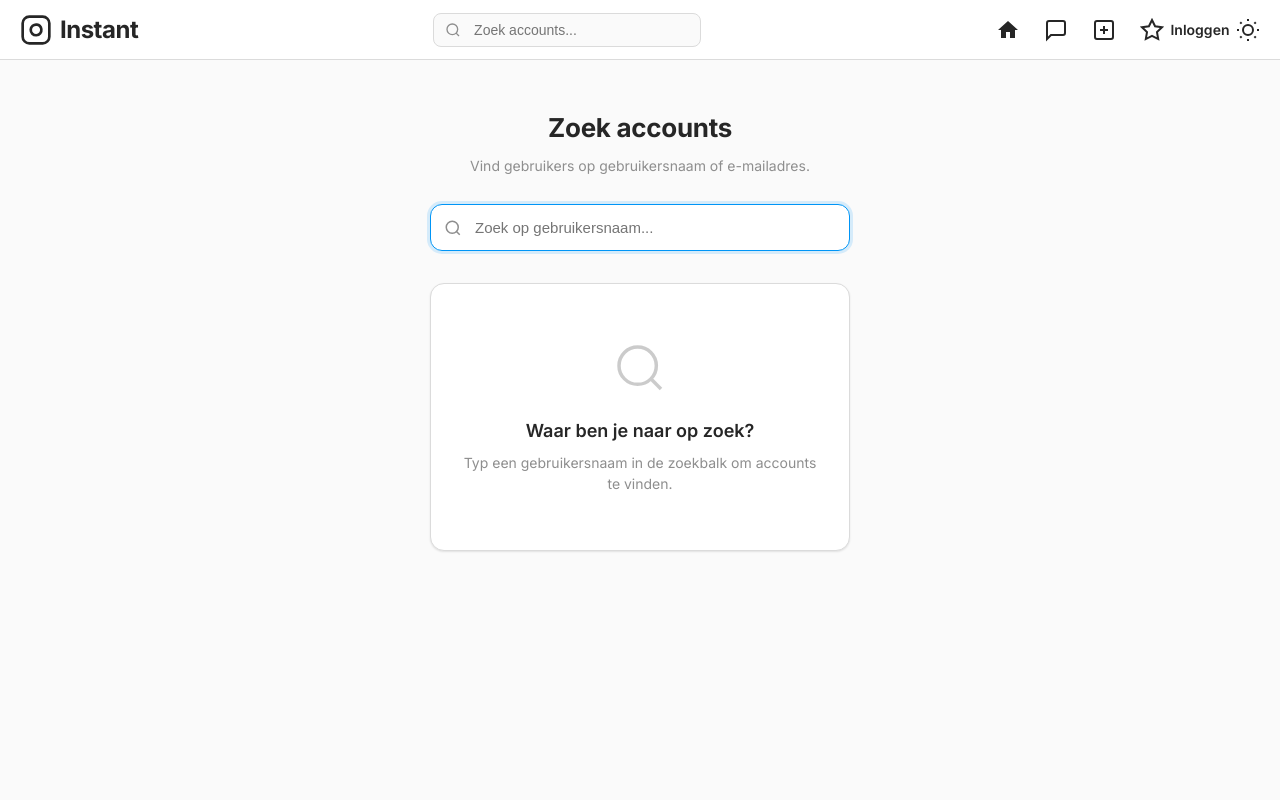
After one commit to YoussefK49/ExamenProject, a PHP site: page /search.php in a window 1280 px wide. The commit adds this page. Run offline with PHP 8.4, Linux system fonts and the light colour scheme.

Commit message:
search account functie toegevoegd

```diff
--- a/db.php
+++ b/db.php
@@ -199,3 +199,27 @@ function isFollowing($followerId, $followingId) {
     $stmt->close();
     return $exists;
 }
+
+function searchUsers($query, $limit = 20) {
+    global $mysqli;
+    $query = trim($query);
+    if ($query === '') {
+        return [];
+    }
+
+    $like = '%' . $query . '%';
+    $sql = "SELECT u.id, u.username, u.email, u.avatar, u.created_at,
+            (SELECT COUNT(*) FROM posts p WHERE p.user_id = u.id) AS post_count
+            FROM users u
+            WHERE u.username LIKE ? OR u.email LIKE ?
+            ORDER BY u.username ASC
+            LIMIT ?";
+
+    $stmt = $mysqli->prepare($sql);
+    $stmt->bind_param('ssi', $like, $like, $limit);
+    $stmt->execute();
+    $result = $stmt->get_result();
+    $users = $result->fetch_all(MYSQLI_ASSOC);
+    $stmt->close();
+    return $users;
+}
--- a/index.php
+++ b/index.php
@@ -70,13 +70,13 @@ $stories = getStories(10);
       </svg>
       <span class="brand-text">Instant</span>
     </div>
-    <div class="navbar-search">
-      <input type="text" placeholder="Zoek..." class="search-input">
+    <form action="search.php" method="get" class="navbar-search">
+      <input type="search" name="q" placeholder="Zoek accounts..." class="search-input" autocomplete="off">
       <svg class="search-icon" viewBox="0 0 24 24" fill="none" stroke="currentColor" stroke-width="2">
         <circle cx="11" cy="11" r="8"></circle>
         <line x1="21" y1="21" x2="16.65" y2="16.65"></line>
       </svg>
-    </div>
+    </form>
     <div class="navbar-icons">
       <button class="nav-icon" aria-label="Home">
         <svg viewBox="0 0 24 24" fill="currentColor">
--- /dev/null
+++ b/search.php
@@ -0,0 +1,198 @@
+<?php
+require_once 'db.php';
+require_once 'auth.php';
+
+if ($_SERVER['REQUEST_METHOD'] === 'POST' && !empty($_POST['action'])) {
+    requireLogin();
+    $action = $_POST['action'];
+    $userId = getCurrentUserId();
+    $redirectQuery = isset($_GET['q']) ? '?q=' . urlencode($_GET['q']) : '';
+
+    if ($action === 'follow' && !empty($_POST['following_id'])) {
+        followUser($userId, (int) $_POST['following_id']);
+        header('Location: search.php' . $redirectQuery);
+        exit;
+    }
+
+    if ($action === 'unfollow' && !empty($_POST['following_id'])) {
+        unfollowUser($userId, (int) $_POST['following_id']);
+        header('Location: search.php' . $redirectQuery);
+        exit;
+    }
+}
+
+$query = isset($_GET['q']) ? trim($_GET['q']) : '';
+$results = $query !== '' ? searchUsers($query) : [];
+$currentUserId = getCurrentUserId();
+?>
+<!DOCTYPE html>
+<html lang="nl">
+<head>
+  <meta charset="UTF-8" />
+  <meta name="viewport" content="width=device-width, initial-scale=1.0" />
+  <title>Zoeken - Instant</title>
+  <link rel="stylesheet" href="styles.css" />
+  <link href="https://fonts.googleapis.com/css2?family=Inter:wght@400;500;600;700;800&display=swap" rel="stylesheet">
+  <script src="script.js" defer></script>
+</head>
+<body data-theme="light">
+  <header class="navbar">
+    <a href="index.php" class="navbar-brand-link">
+      <div class="navbar-brand">
+        <svg class="logo" viewBox="0 0 24 24" fill="none" stroke="currentColor" stroke-width="2">
+          <rect x="2" y="2" width="20" height="20" rx="5" ry="5"></rect>
+          <path d="M16 11.37A4 4 0 1 1 12.63 8 4 4 0 0 1 16 11.37z"></path>
+          <line x1="17.5" y1="6.5" x2="17.51" y2="6.5"></line>
+        </svg>
+        <span class="brand-text">Instant</span>
+      </div>
+    </a>
+    <form action="search.php" method="get" class="navbar-search">
+      <input type="search" name="q" value="<?php echo htmlspecialchars($query, ENT_QUOTES, 'UTF-8'); ?>" placeholder="Zoek accounts..." class="search-input" autocomplete="off">
+      <svg class="search-icon" viewBox="0 0 24 24" fill="none" stroke="currentColor" stroke-width="2">
+        <circle cx="11" cy="11" r="8"></circle>
+        <line x1="21" y1="21" x2="16.65" y2="16.65"></line>
+      </svg>
+    </form>
+    <div class="navbar-icons">
+      <a href="index.php" class="nav-icon" aria-label="Home">
+        <svg viewBox="0 0 24 24" fill="currentColor">
+          <path d="M10 20v-6h4v6h5v-8h3L12 3 2 12h3v8z"/>
+        </svg>
+      </a>
+      <button class="nav-icon" aria-label="Berichten">
+        <svg viewBox="0 0 24 24" fill="none" stroke="currentColor" stroke-width="2">
+          <path d="M21 15a2 2 0 0 1-2 2H7l-4 4V5a2 2 0 0 1 2-2h14a2 2 0 0 1 2 2z"/>
+        </svg>
+      </button>
+      <button class="nav-icon" aria-label="Nieuwe post" <?php echo isLoggedIn() ? "onclick=\"window.location.href='index.php'\"" : "onclick=\"window.location.href='login.php'\""; ?>>
+        <svg viewBox="0 0 24 24" fill="none" stroke="currentColor" stroke-width="2">
+          <rect x="3" y="3" width="18" height="18" rx="2" ry="2"/>
+          <line x1="12" y1="8" x2="12" y2="16"/>
+          <line x1="8" y1="12" x2="16" y2="12"/>
+        </svg>
+      </button>
+      <button class="nav-icon" aria-label="Ontdek">
+        <svg viewBox="0 0 24 24" fill="none" stroke="currentColor" stroke-width="2">
+          <polygon points="12 2 15.09 8.26 22 9.27 17 14.14 18.18 21.02 12 17.77 5.82 21.02 7 14.14 2 9.27 8.91 8.26 12 2"/>
+        </svg>
+      </button>
+      <?php if (isLoggedIn()): ?>
+      <button class="nav-icon profile-btn" aria-label="Profiel" onclick="window.location.href='profile.php'">
+        <div class="profile-avatar-small"></div>
+      </button>
+      <?php else: ?>
+      <a href="login.php" class="nav-icon" style="text-decoration: none; color: var(--text); font-weight: 600; font-size: 14px; display: flex; align-items: center;">Inloggen</a>
+      <?php endif; ?>
+      <button id="themeToggle" class="nav-icon" aria-label="Wissel thema">
+        <svg class="sun-icon" viewBox="0 0 24 24" fill="none" stroke="currentColor" stroke-width="2">
+          <circle cx="12" cy="12" r="5"/>
+          <line x1="12" y1="1" x2="12" y2="3"/>
+          <line x1="12" y1="21" x2="12" y2="23"/>
+          <line x1="4.22" y1="4.22" x2="5.64" y2="5.64"/>
+          <line x1="18.36" y1="18.36" x2="19.78" y2="19.78"/>
+          <line x1="1" y1="12" x2="3" y2="12"/>
+          <line x1="21" y1="12" x2="23" y2="12"/>
+          <line x1="4.22" y1="19.78" x2="5.64" y2="18.36"/>
+          <line x1="18.36" y1="5.64" x2="19.78" y2="4.22"/>
+        </svg>
+      </button>
+    </div>
+  </header>
+
+  <main class="search-page">
+    <div class="search-page-inner">
+    <div class="search-page-header">
+      <h1>Zoek accounts</h1>
+      <p>Vind gebruikers op gebruikersnaam of e-mailadres.</p>
+    </div>
+
+    <form action="search.php" method="get" class="search-page-form">
+      <div class="search-page-input-wrap">
+        <input type="search" name="q" value="<?php echo htmlspecialchars($query, ENT_QUOTES, 'UTF-8'); ?>" placeholder="Zoek op gebruikersnaam..." class="search-page-input" autofocus>
+        <svg class="search-icon" viewBox="0 0 24 24" fill="none" stroke="currentColor" stroke-width="2">
+          <circle cx="11" cy="11" r="8"></circle>
+          <line x1="21" y1="21" x2="16.65" y2="16.65"></line>
+        </svg>
+      </div>
+    </form>
+
+    <?php if ($query === ''): ?>
+    <div class="search-empty">
+      <svg class="search-empty-icon" viewBox="0 0 24 24" fill="none" stroke="currentColor" stroke-width="1.5">
+        <circle cx="11" cy="11" r="8"></circle>
+        <line x1="21" y1="21" x2="16.65" y2="16.65"></line>
+      </svg>
+      <h2>Waar ben je naar op zoek?</h2>
+      <p>Typ een gebruikersnaam in de zoekbalk om accounts te vinden.</p>
+    </div>
+    <?php elseif (empty($results)): ?>
+    <div class="search-empty">
+      <svg class="search-empty-icon" viewBox="0 0 24 24" fill="none" stroke="currentColor" stroke-width="1.5">
+        <path d="M20 21v-2a4 4 0 0 0-4-4H8a4 4 0 0 0-4 4v2"/>
+        <circle cx="12" cy="7" r="4"/>
+      </svg>
+      <h2>Geen resultaten</h2>
+      <p>Er zijn geen accounts gevonden voor "<?php echo htmlspecialchars($query, ENT_QUOTES, 'UTF-8'); ?>".</p>
+    </div>
+    <?php else: ?>
+    <div class="search-results">
+      <?php foreach ($results as $account): ?>
+      <?php
+        $initial = strtoupper(mb_substr($account['username'], 0, 1));
+        $isFollowing = $currentUserId && isFollowing($currentUserId, (int) $account['id']);
+        $isSelf = $currentUserId && (int) $account['id'] === $currentUserId;
+      ?>
+      <div class="search-result-item">
+        <a href="profile.php?user_id=<?php echo (int) $account['id']; ?>" class="search-result-link">
+          <div class="search-result-avatar"><?php echo htmlspecialchars($initial, ENT_QUOTES, 'UTF-8'); ?></div>
+          <div class="search-result-info">
+            <span class="search-result-username"><?php echo htmlspecialchars($account['username'], ENT_QUOTES, 'UTF-8'); ?></span>
+            <span class="search-result-meta">
+              <?php echo (int) $account['post_count']; ?> posts · <?php echo htmlspecialchars($account['email'], ENT_QUOTES, 'UTF-8'); ?>
+            </span>
+          </div>
+        </a>
+        <?php if (isLoggedIn() && !$isSelf): ?>
+        <div class="search-result-action">
+          <form method="post">
+            <input type="hidden" name="action" value="<?php echo $isFollowing ? 'unfollow' : 'follow'; ?>" />
+            <input type="hidden" name="following_id" value="<?php echo (int) $account['id']; ?>" />
+            <button type="submit" class="follow-btn"><?php echo $isFollowing ? 'Gevolgd' : 'Volgen'; ?></button>
+          </form>
+        </div>
+        <?php elseif (!isLoggedIn()): ?>
+        <div class="search-result-action">
+          <button type="button" class="follow-btn" onclick="window.location.href='login.php'">Volgen</button>
+        </div>
+        <?php endif; ?>
+      </div>
+      <?php endforeach; ?>
+    </div>
+    <?php endif; ?>
+    </div>
+  </main>
+
+  <nav class="mobile-nav">
+    <a href="index.php" class="mobile-nav-btn">
+      <svg viewBox="0 0 24 24" fill="currentColor"><path d="M10 20v-6h4v6h5v-8h3L12 3 2 12h3v8z"/></svg>
+    </a>
+    <button class="mobile-nav-btn">
+      <svg viewBox="0 0 24 24" fill="none" stroke="currentColor" stroke-width="2"><path d="M21 15a2 2 0 0 1-2 2H7l-4 4V5a2 2 0 0 1 2-2h14a2 2 0 0 1 2 2z"/></svg>
+    </button>
+    <button class="mobile-nav-btn" <?php echo isLoggedIn() ? "onclick=\"window.location.href='index.php'\"" : "onclick=\"window.location.href='login.php'\""; ?>>
+      <svg viewBox="0 0 24 24" fill="none" stroke="currentColor" stroke-width="2"><rect x="3" y="3" width="18" height="18" rx="2" ry="2"/><line x1="12" y1="8" x2="12" y2="16"/><line x1="8" y1="12" x2="16" y2="12"/></svg>
+    </button>
+    <button class="mobile-nav-btn active">
+      <svg viewBox="0 0 24 24" fill="none" stroke="currentColor" stroke-width="2"><circle cx="11" cy="11" r="8"/><line x1="21" y1="21" x2="16.65" y2="16.65"/></svg>
+    </button>
+    <?php if (isLoggedIn()): ?>
+    <button class="mobile-nav-btn" onclick="window.location.href='profile.php'">
+      <div class="mobile-avatar"></div>
+    </button>
+    <?php else: ?>
+    <a href="login.php" class="mobile-nav-btn" style="text-decoration: none; color: var(--text); font-size: 12px; display: flex; align-items: center; justify-content: center;">Inloggen</a>
+    <?php endif; ?>
+  </nav>
+</body>
+</html>
--- a/styles.css
+++ b/styles.css
@@ -90,6 +90,7 @@ a {
 .navbar-search {
   position: relative;
   width: 268px;
+  margin: 0;
 }
 
 .search-input {
@@ -708,3 +709,214 @@ a {
 .modal-submit:hover {
   background: var(--brand-hover);
 }
+
+/* Search page */
+.search-page {
+  display: flex;
+  justify-content: center;
+  width: 100%;
+  min-height: calc(100vh - 60px);
+  margin: 0;
+  padding: 48px 20px 80px;
+}
+
+.search-page-inner {
+  width: 100%;
+  max-width: 420px;
+}
+
+.search-page-header {
+  text-align: center;
+  margin-bottom: 28px;
+}
+
+.search-page-header h1 {
+  font-size: 26px;
+  font-weight: 700;
+  margin-bottom: 8px;
+  letter-spacing: -0.3px;
+}
+
+.search-page-header p {
+  color: var(--muted);
+  font-size: 14px;
+}
+
+.search-page-form {
+  margin-bottom: 32px;
+}
+
+.search-page-input-wrap {
+  position: relative;
+}
+
+.search-page-input {
+  width: 100%;
+  padding: 14px 16px 14px 44px;
+  border-radius: 12px;
+  border: 1px solid var(--border);
+  background: var(--surface);
+  color: var(--text);
+  font-size: 15px;
+  outline: none;
+  transition: border-color 0.2s, box-shadow 0.2s;
+}
+
+.search-page-input:focus {
+  border-color: var(--brand);
+  box-shadow: 0 0 0 3px rgba(0, 149, 246, 0.15);
+}
+
+.search-page-input-wrap .search-icon {
+  left: 14px;
+  width: 18px;
+  height: 18px;
+}
+
+.search-results {
+  display: flex;
+  flex-direction: column;
+  gap: 10px;
+  width: 100%;
+}
+
+.search-result-item {
+  display: flex;
+  align-items: center;
+  justify-content: space-between;
+  gap: 16px;
+  padding: 14px 18px;
+  background: var(--surface);
+  border: 1px solid var(--border);
+  border-radius: 14px;
+  box-shadow: var(--shadow);
+  transition: transform 0.15s, box-shadow 0.15s, border-color 0.15s;
+}
+
+.search-result-item:hover {
+  border-color: var(--brand);
+  box-shadow: 0 4px 16px rgba(0, 149, 246, 0.12);
+  transform: translateY(-1px);
+}
+
+.search-result-link {
+  display: flex;
+  align-items: center;
+  gap: 14px;
+  flex: 1;
+  min-width: 0;
+  text-decoration: none;
+  color: inherit;
+}
+
+.search-result-avatar {
+  width: 48px;
+  height: 48px;
+  border-radius: 50%;
+  background: var(--story-gradient);
+  color: white;
+  display: flex;
+  align-items: center;
+  justify-content: center;
+  font-weight: 700;
+  font-size: 18px;
+  flex-shrink: 0;
+}
+
+.search-result-info {
+  flex: 1;
+  min-width: 0;
+  display: flex;
+  flex-direction: column;
+  justify-content: center;
+  gap: 3px;
+}
+
+.search-result-username {
+  font-weight: 600;
+  font-size: 16px;
+  line-height: 1.2;
+  color: var(--text);
+}
+
+.search-result-meta {
+  color: var(--muted);
+  font-size: 13px;
+  white-space: nowrap;
+  overflow: hidden;
+  text-overflow: ellipsis;
+}
+
+.search-result-action {
+  flex-shrink: 0;
+}
+
+.search-result-action .follow-btn {
+  padding: 6px 12px;
+  border-radius: 8px;
+  background: var(--bg);
+  transition: background 0.15s;
+}
+
+.search-result-action .follow-btn:hover {
+  background: var(--border);
+}
+
+.search-empty {
+  text-align: center;
+  padding: 56px 28px;
+  color: var(--muted);
+  background: var(--surface);
+  border: 1px solid var(--border);
+  border-radius: 14px;
+  box-shadow: var(--shadow);
+}
+
+.search-empty-icon {
+  width: 56px;
+  height: 56px;
+  margin: 0 auto 16px;
+  color: var(--muted);
+  opacity: 0.45;
+}
+
+.search-empty h2 {
+  font-size: 18px;
+  font-weight: 600;
+  color: var(--text);
+  margin-bottom: 8px;
+}
+
+.search-empty p {
+  font-size: 14px;
+  line-height: 1.5;
+}
+
+@media (max-width: 500px) {
+  .search-page {
+    padding: 32px 16px 72px;
+  }
+
+  .search-result-item {
+    padding: 12px 14px;
+    gap: 12px;
+  }
+
+  .search-result-avatar {
+    width: 44px;
+    height: 44px;
+    font-size: 16px;
+  }
+
+  .search-result-username {
+    font-size: 15px;
+  }
+}
+
+.navbar-brand-link {
+  display: flex;
+  align-items: center;
+  gap: 8px;
+  text-decoration: none;
+  color: inherit;
+}
```
Also changed, not shown: profile.php (+31 -14 lines).
